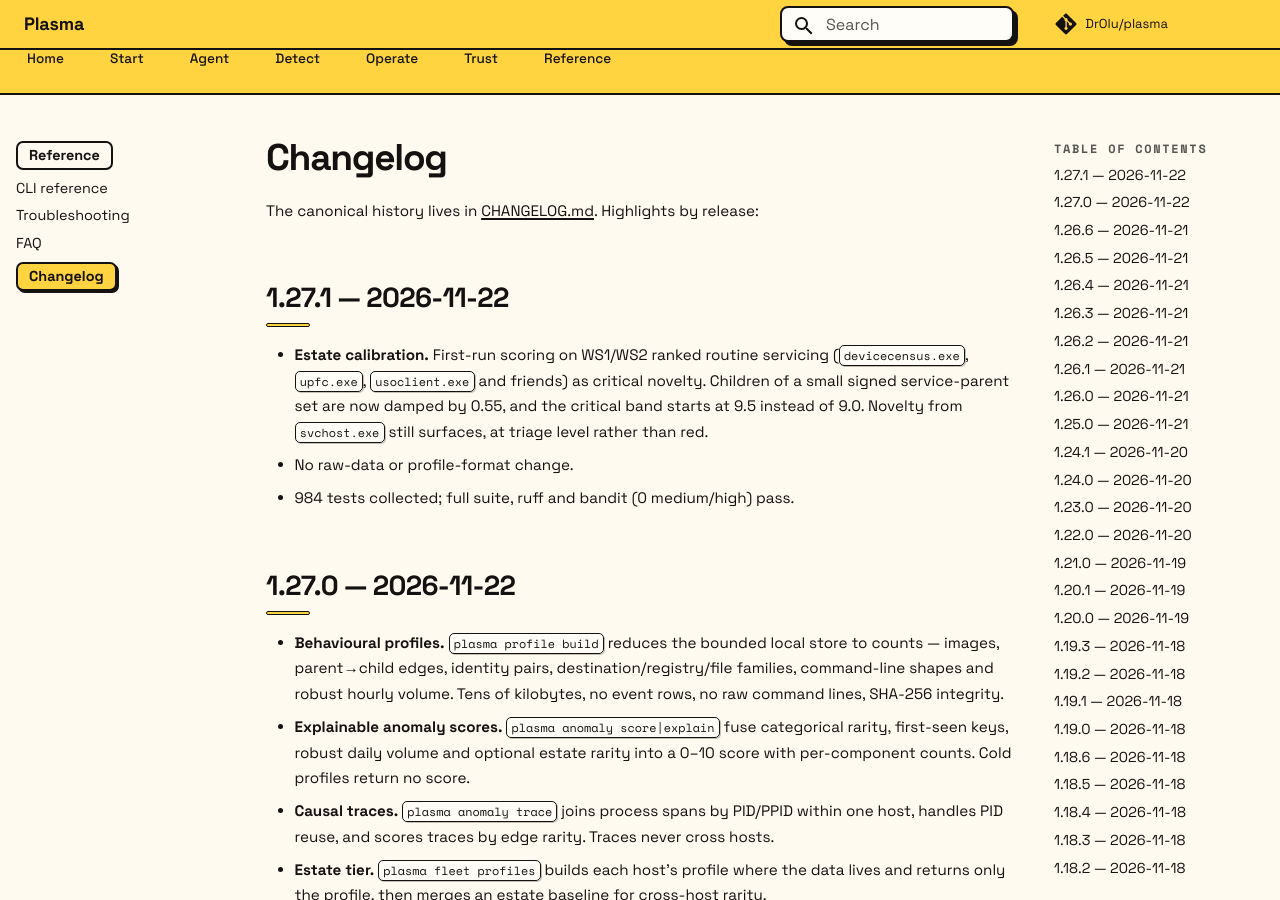
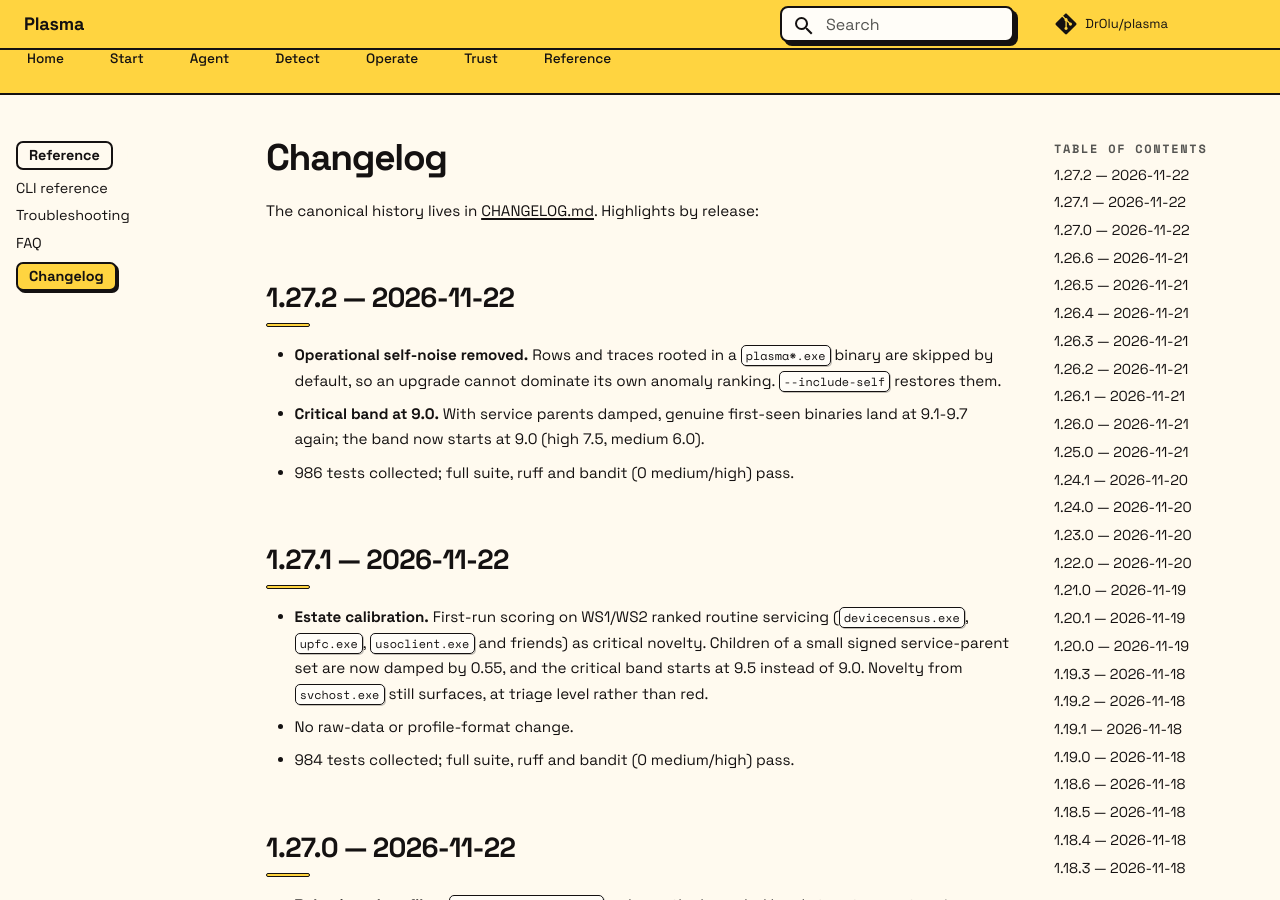
Before and after one commit to DrOlu/plasma, an MkDocs documentation site: the page built from docs/changelog.md, in a window 1280 px wide and 900 px high. Built offline with MkDocs 1.6.1 and Material for MkDocs 9.7.7, drawn with Linux system fonts in a browser that asks for light colours; comment, search, counter and statistics services are not loaded.

Commit message:
1.27.2: keep Plasma out of its own anomaly ranking
Estate scoring after an upgrade put plasma-1.27.x.exe installer rows and
their trace trees at the top of every ranking.

- Skip rows and traces rooted in a plasma*.exe binary by default;
  --include-self restores them.
- With service parents damped, move the critical band back to 9.0
  (high 7.5, medium 6.0) so a genuine first-seen binary reads critical.
- Regression tests for both.

986 tests collected (965 pass, 21 skipped).

```diff
--- a/docs/changelog.md
+++ b/docs/changelog.md
@@ -3,6 +3,12 @@
 The canonical history lives in
 [CHANGELOG.md](https://github.com/DrOlu/plasma/blob/main/CHANGELOG.md).
 Highlights by release:
+
+## 1.27.2 — 2026-11-22
+
+- **Operational self-noise removed.** Rows and traces rooted in a `plasma*.exe` binary are skipped by default, so an upgrade cannot dominate its own anomaly ranking. `--include-self` restores them.
+- **Critical band at 9.0.** With service parents damped, genuine first-seen binaries land at 9.1-9.7 again; the band now starts at 9.0 (high 7.5, medium 6.0).
+- 986 tests collected; full suite, ruff and bandit (0 medium/high) pass.
 
 ## 1.27.1 — 2026-11-22
 
--- a/plasma/__init__.py
+++ b/plasma/__init__.py
@@ -1,5 +1,5 @@
 """Plasma — agent-based EDR bundle with a frozen neuralOS instance."""
 
-__version__ = "1.27.1"
+__version__ = "1.27.2"
 PRODUCT = "Plasma"
 SCHEMA_VERSION = 1
--- a/pyproject.toml
+++ b/pyproject.toml
@@ -4,7 +4,7 @@ build-backend = "setuptools.build_meta"
 
 [project]
 name = "plasma-edr"
-version = "1.27.1"
+version = "1.27.2"
 description = "Plasma — an agent-based EDR bundle: Sentinel detection layer + a frozen neuralOS instance"
 readme = "README.md"
 requires-python = ">=3.9"
```
Also changed, not shown: CHANGELOG.md (+6 -0 lines), docs/index.md (+3 -3 lines), docs/profile-anomaly.md (+4 -2 lines), website/index.html (+8 -8 lines), docs/assets/enterprise-architecture.png, docs/assets/enterprise-architecture.svg, 8 other files.
